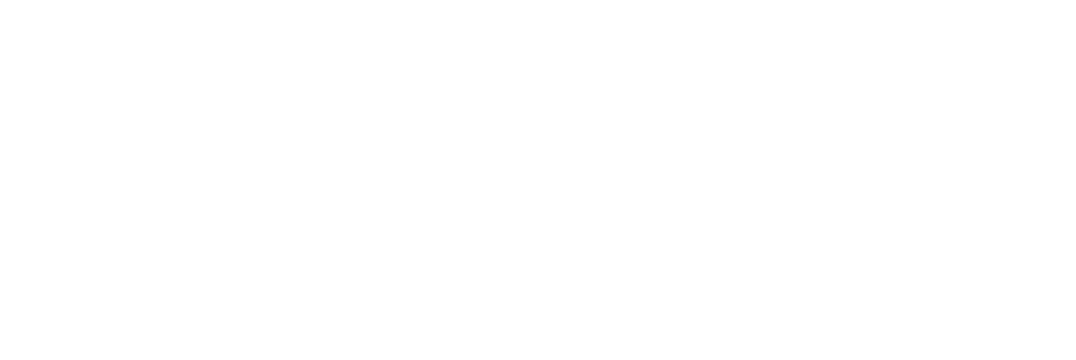
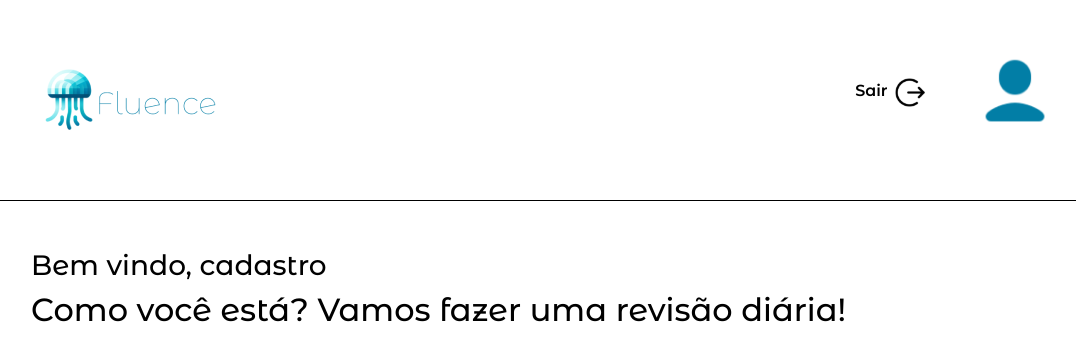
Before and after one commit to lucassperanzini/Fluence_new, a React (Vite) app: page /cadastro in a window 1280 px wide. Before the commit this address had no page. Shown: the top 360 px of the page, without its empty margins (97-1173 px from the left). Built offline with nearby package versions, Linux system fonts and the light colour scheme; sample sign-in values are in the browser's storage.

Commit message:
Inicio do dashboard feito

```diff
--- a/src/components/Diferenciais/style.scss
+++ b/src/components/Diferenciais/style.scss
@@ -1,3 +1,4 @@
+
 section{
     .tituloDiferenciais{
         margin-top: 8%;
--- a/src/components/Footer/style.scss
+++ b/src/components/Footer/style.scss
@@ -1,3 +1,4 @@
+
 footer{
     display: flex;
     justify-content: center;
--- a/src/components/Header/Header.jsx
+++ b/src/components/Header/Header.jsx
@@ -11,7 +11,7 @@
                 <nav>
                     <div className='divOpcoes'>
                         <img className="logo" src={Logo} alt="logo fluence" />
-                           <img className="hamburger" src={hamburguer} alt=""  />
+                        <img className="hamburger" src={hamburguer} alt=""  />
 
                         <div className="divUL">
 
@@ -25,7 +25,7 @@
 
                             <ul className="ulLogin">
                                 <li><button><Link to={"/cadastro"}>Cadastra-se</Link></button></li>
-                                <li><Link to={"/login"} href="">Login</Link></li>
+                                <li><Link to={"/login"}>Login</Link></li>
                             </ul>
                         </div>
 
--- a/src/components/Login/styleLogin.scss
+++ b/src/components/Login/styleLogin.scss
@@ -1,3 +1,4 @@
+
 .login-form-container {
     display: flex;
     justify-content: center;
--- a/src/components/Motivacional/style.scss
+++ b/src/components/Motivacional/style.scss
@@ -1,3 +1,4 @@
+
 .sectionMotivacional {
   width: 100%;
   .divConteudo {
--- a/src/main.jsx
+++ b/src/main.jsx
@@ -5,6 +5,7 @@
 import Home from "./routes/Home.jsx"
 import "bootstrap/dist/css/bootstrap.min.css"
 import Login from './routes/Login.jsx';
+import Dashboard from './routes/Dashboard/Dashboard.jsx';
 
 
 ReactDOM.createRoot(document.getElementById('root')).render(
@@ -13,6 +14,7 @@
       <Routes>
         <Route path='/' element={<Home />}></Route>
         <Route path='/login' element={<Login />}></Route>
+        <Route path='/:nome' element={<Dashboard/>}></Route>
       </Routes>
     </BrowserRouter>
   </React.StrictMode>,
--- /dev/null
+++ b/src/routes/Dashboard/Dashboard.jsx
@@ -0,0 +1,47 @@
+import "./style.scss"
+import Logo from "../../../public/assets/logoP.png"
+import { useEffect } from "react";
+import { Link, useNavigate, useParams} from "react-router-dom";
+import logoutIcon from "../../../public/assets/Logout.png"
+import Usuario from "../../../public/assets/user.png"
+function Dashboard(){
+    const navigate = useNavigate();
+    const user = localStorage.getItem("user");
+    const token = localStorage.getItem("token")
+    const validate = () => {
+        if (!token || !user) {
+            alert("Faça login primeiro");
+            navigate("/login")
+        }
+    }
+
+    const { nome } = useParams();
+
+    useEffect(() => {
+        validate();
+
+    })
+    return(
+        <main>
+            <header className="headerUser">
+                <img src={Logo} alt="" />
+                <div className="divUlHeader">
+                    <ul>
+                        <li className="liSair">
+                            <Link to={"/"}>Sair <img className="iconLogout" src={logoutIcon} alt="" /></Link>
+                        </li>
+                        <li><img className="fotoUser" src={Usuario} alt="" /></li>
+                    </ul>
+                </div>
+            </header>
+
+            <section className="sectionBoasVindas">
+                <div>
+                    <h3>Bem vindo, {nome}</h3>
+                    <h2>Como você está? Vamos fazer uma revisão diária!</h2>
+                </div>
+            </section>
+        </main>
+    )
+}
+export default Dashboard
--- /dev/null
+++ b/src/routes/Dashboard/style.scss
@@ -0,0 +1,46 @@
+main{
+    background: white;
+    height: 100vh;
+
+    .headerUser{
+        width: 100%;
+        border-bottom: 1px solid black;
+        display: flex;
+        justify-content: space-between;
+        padding: 0 10%;
+        .divUlHeader{
+            ul{
+                display: flex;
+                align-items: center;
+                .liSair{
+                    margin-right: 3em;
+                }
+                li{
+                    a{
+                        text-decoration: none;
+                        color: black;
+                        font-weight: 600;
+                    }
+                    .iconLogout{
+                        width: 35px;
+                    }
+                    .fotoUser{
+                        width:80px;
+                    }
+                }
+            }
+        }
+    }
+
+    .sectionBoasVindas{
+        width: 100%;
+        display: flex;
+        justify-content: center;
+        margin-top: 3em;
+        div{
+            width: 80%;
+            color:black;
+        }
+    }
+
+}
--- a/src/routes/Login.jsx
+++ b/src/routes/Login.jsx
@@ -35,7 +35,7 @@
           const token = generateToken();
           localStorage.setItem("user", JSON.stringify(userWithoutPassword));
           localStorage.setItem("token", JSON.stringify(token));
-          navigate("/");
+          navigate(`/${found.nome}`);
         } else {
           alert("Senha incorreta!");
         }
```
Also changed, not shown: public/assets/Logout.png (added), public/assets/user.png (added).
